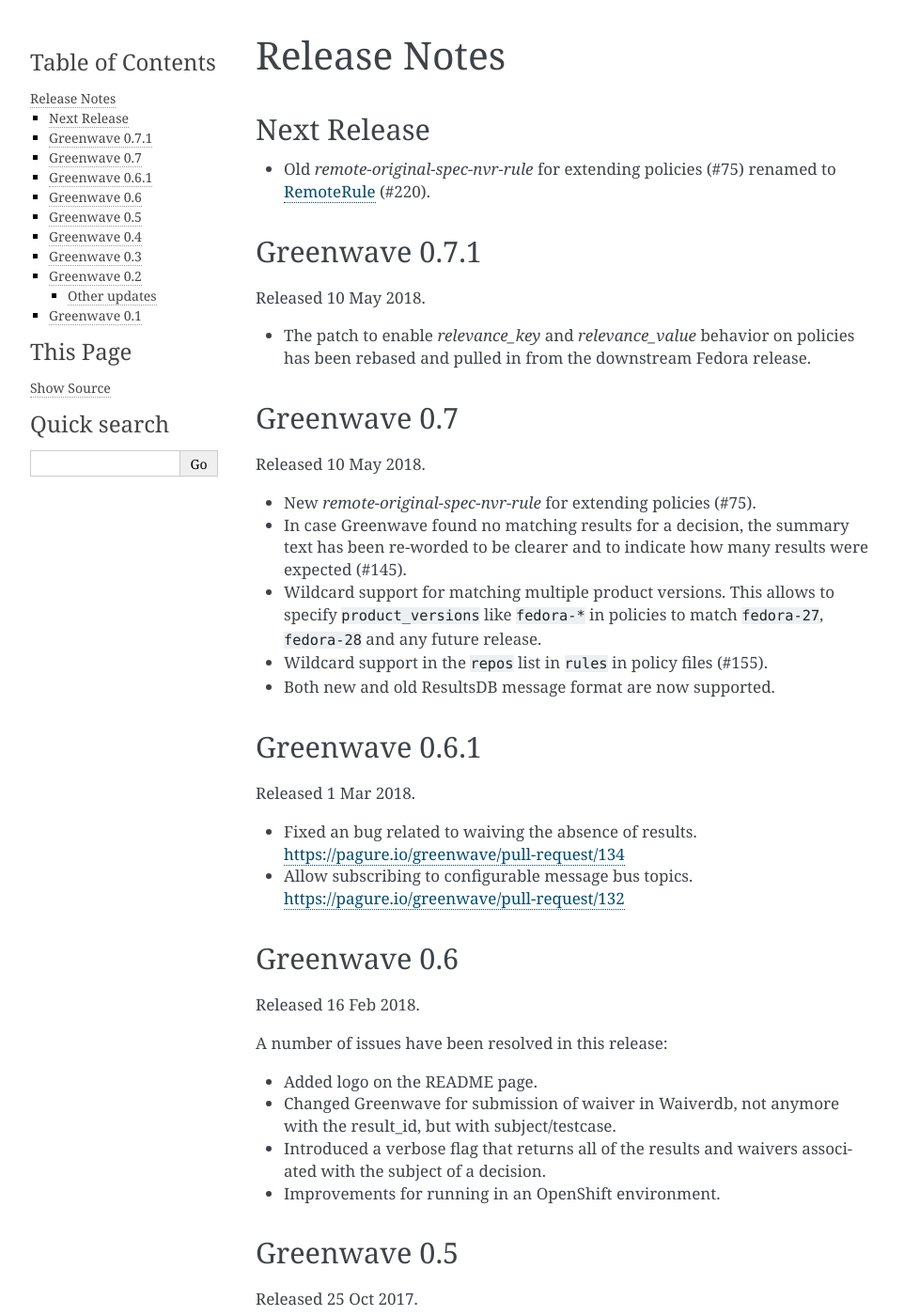
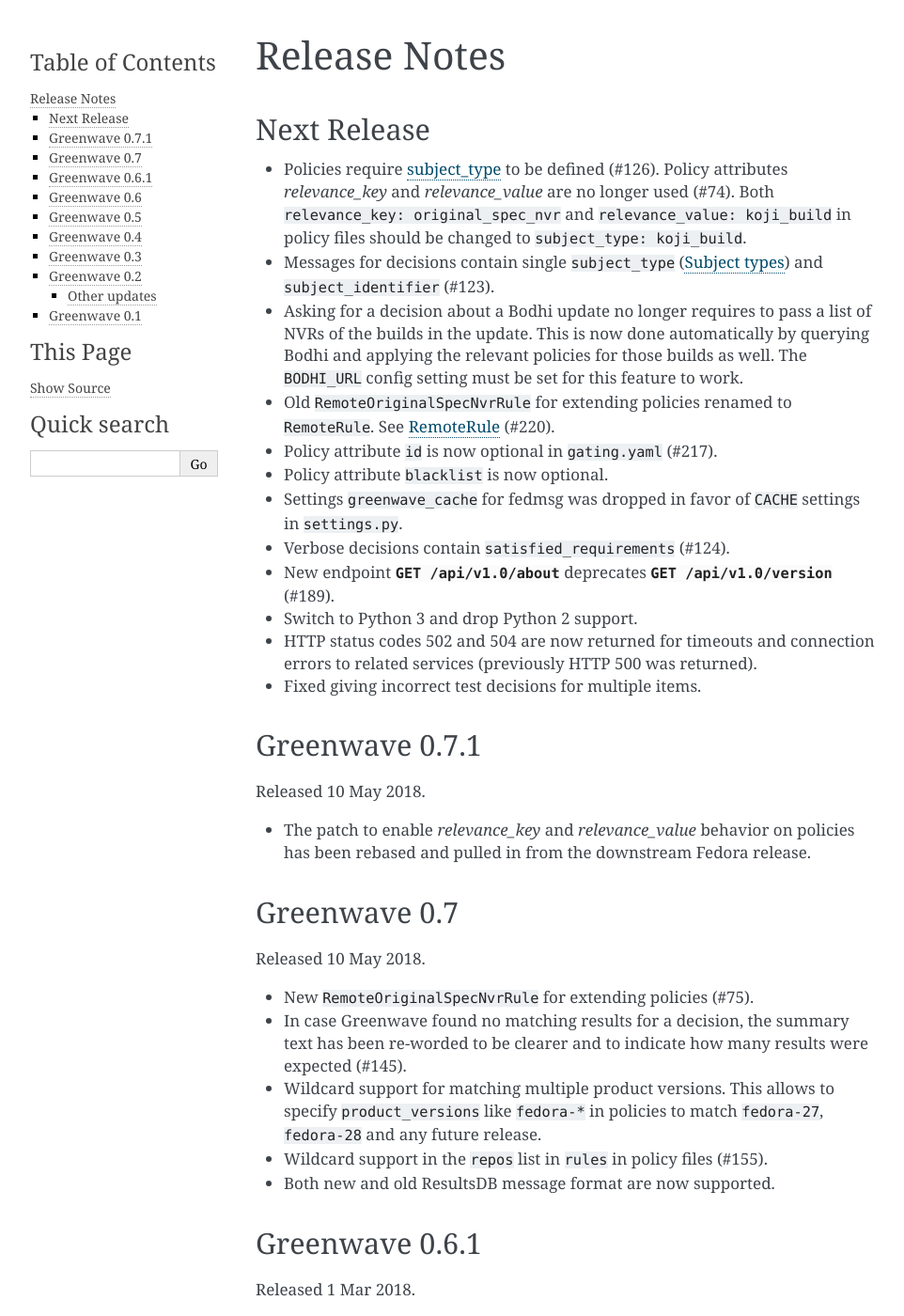
Before and after one commit to release-engineering/greenwave, a Sphinx documentation site: the page built from docs/release-notes.rst, in a window 1280 px wide and 1400 px high. Shown: the whole window at 94% size, without its empty margins (148-1110 px from the left). Built offline with Sphinx 7.4.7, drawn with Linux system fonts in a browser that asks for light colours; pages that are not in the unit, such as notebooks, are missing from menus.

Commit message:
Update Release Notes for next release

```diff
--- a/docs/policies.rst
+++ b/docs/policies.rst
@@ -61,6 +61,8 @@
    this example, the identifier is ``bodhi_update_push_stable``. `Bodhi`_
    passes this value when it asks Greenwave to decide whether a Bodhi update
    is ready to be pushed to the stable repositories.
+
+.. _subject_type:
 
 ``subject_type``
    When you ask Greenwave for a decision, you ask it about a specific software
--- a/docs/release-notes.rst
+++ b/docs/release-notes.rst
@@ -5,8 +5,41 @@
 Next Release
 ============
 
-* Old `remote-original-spec-nvr-rule` for extending policies (#75) renamed
-  to :ref:`remote-rule` (#220).
+* Policies require :ref:`subject_type <subject_type>` to be defined (#126).
+  Policy attributes `relevance_key` and `relevance_value` are no longer used
+  (#74). Both ``relevance_key: original_spec_nvr`` and ``relevance_value:
+  koji_build`` in policy files should be changed to ``subject_type:
+  koji_build``.
+
+* Messages for decisions contain single ``subject_type`` (:ref:`subject-types`)
+  and ``subject_identifier`` (#123).
+
+* Asking for a decision about a Bodhi update no longer requires to pass a list
+  of NVRs of the builds in the update. This is now done automatically by
+  querying Bodhi and applying the relevant policies for those builds as well.
+  The ``BODHI_URL`` config setting must be set for this feature to work.
+
+* Old ``RemoteOriginalSpecNvrRule`` for extending policies renamed to
+  ``RemoteRule``. See :ref:`remote-rule` (#220).
+
+* Policy attribute ``id`` is now optional in ``gating.yaml`` (#217).
+
+* Policy attribute ``blacklist`` is now optional.
+
+* Settings ``greenwave_cache`` for fedmsg was dropped in favor of ``CACHE``
+  settings in ``settings.py``.
+
+* Verbose decisions contain ``satisfied_requirements`` (#124).
+
+* New endpoint :http:get:`/api/v1.0/about` deprecates
+  :http:get:`/api/v1.0/version` (#189).
+
+* Switch to Python 3 and drop Python 2 support.
+
+* HTTP status codes 502 and 504 are now returned for timeouts and connection
+  errors to related services (previously HTTP 500 was returned).
+
+* Fixed giving incorrect test decisions for multiple items.
 
 Greenwave 0.7.1
 ===============
@@ -21,7 +54,7 @@
 
 Released 10 May 2018.
 
-* New `remote-original-spec-nvr-rule` for extending policies (#75).
+* New ``RemoteOriginalSpecNvrRule`` for extending policies (#75).
 
 * In case Greenwave found no matching results for a decision, the summary text
   has been re-worded to be clearer and to indicate how many results were
```
